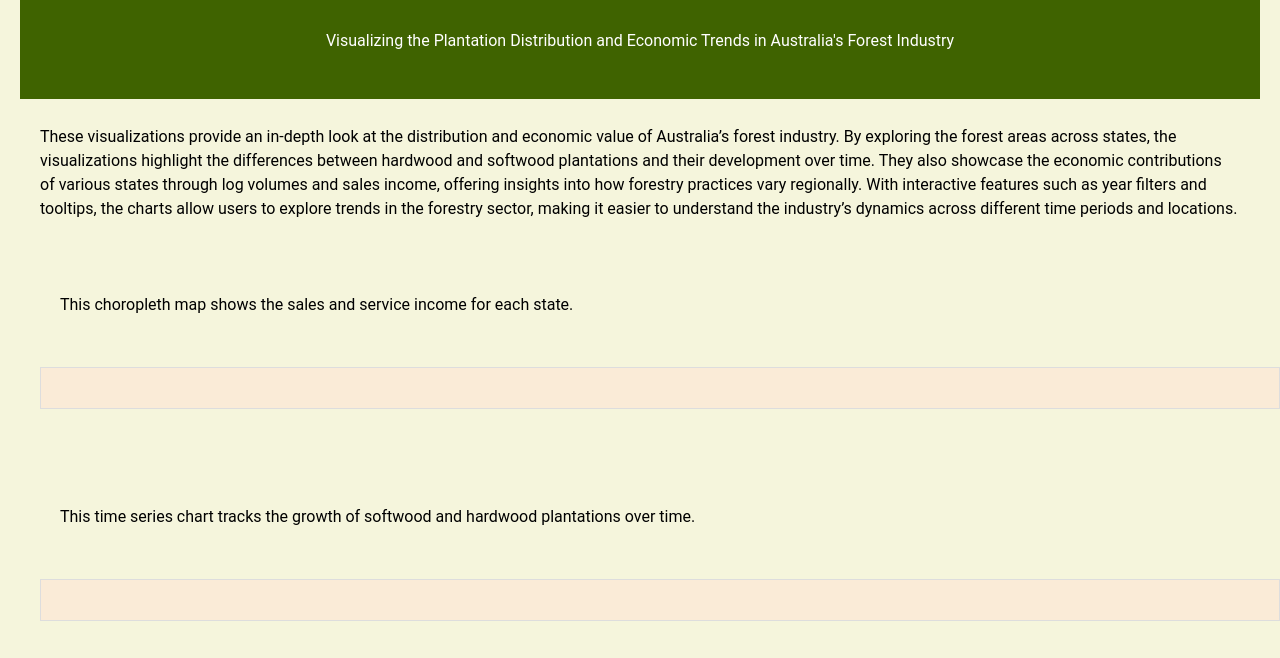
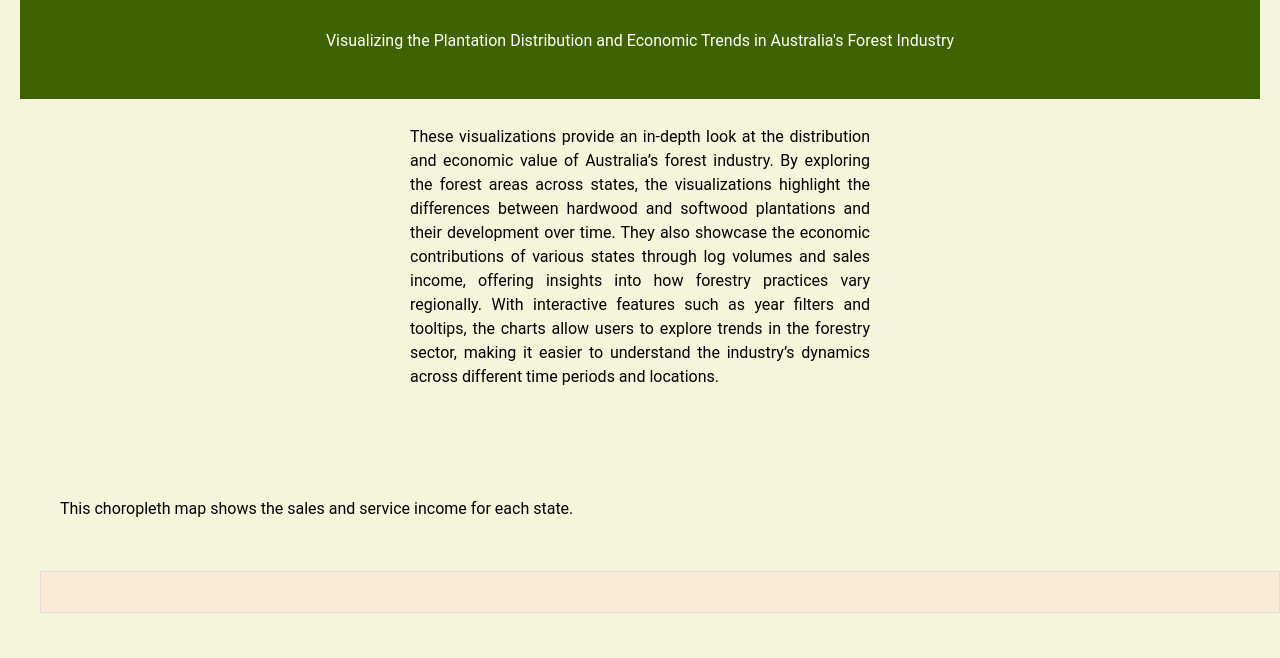
Before and after one commit to komalgx/DataVis2Assignment, a plain HTML site: page index.html in a window 1280 px wide. Shown: the part 142-800 px from the top of the page. Drawn offline with Linux system fonts and the light colour scheme; a script that the page names is missing.

Commit message:
Update index.html

```diff
--- a/index.html
+++ b/index.html
@@ -58,7 +58,13 @@
     <p>Visualizing the Plantation Distribution and Economic Trends in Australia's Forest Industry</p>
   </div>
 
-  <p>These visualizations provide an in-depth look at the distribution and economic value of Australia’s forest industry. By exploring the forest areas across states, the visualizations highlight the differences between hardwood and softwood plantations and their development over time. They also showcase the economic contributions of various states through log volumes and sales income, offering insights into how forestry practices vary regionally. With interactive features such as year filters and tooltips, the charts allow users to explore trends in the forestry sector, making it easier to understand the industry’s dynamics across different time periods and locations.</p>
+  <div class="limited-width">
+  <p>
+    These visualizations provide an in-depth look at the distribution and economic value of Australia’s forest industry. By exploring the forest areas across states, the visualizations highlight the differences between hardwood and softwood plantations and their development over time. They also showcase the economic contributions of various states through log volumes and sales income, offering insights into how forestry practices vary regionally. With interactive features such as year filters and tooltips, the charts allow users to explore trends in the forestry sector, making it easier to understand the industry’s dynamics across different time periods and locations.
+  </p>
+</div>
+
+  <p></p>
 
   <!-- Descriptions and visualizations -->
   <div class="section">
```
